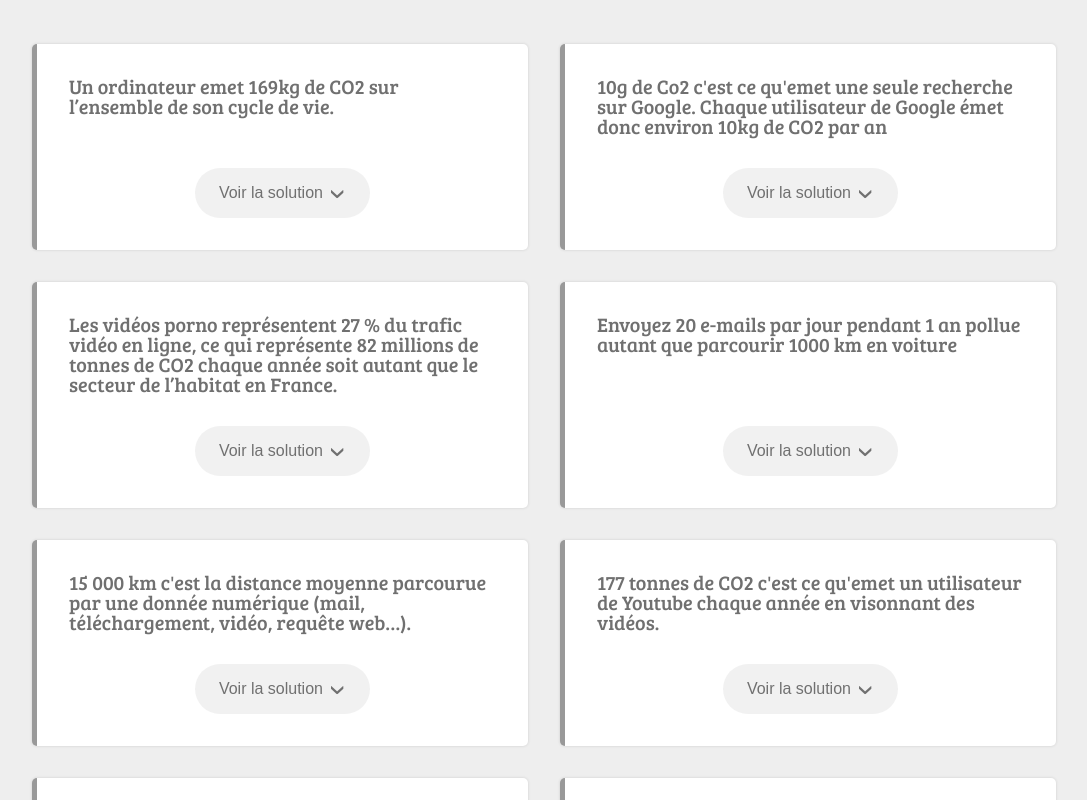
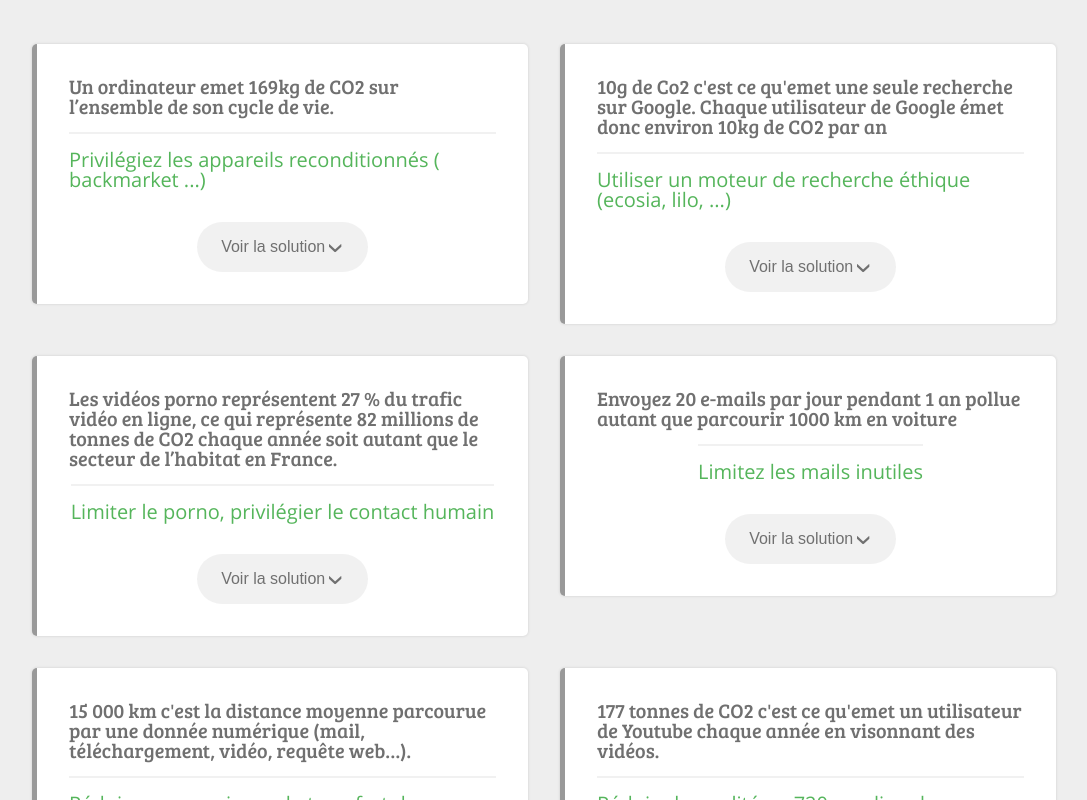
Before and after one commit to Mathieu33260/hackaton-pwa, a Vue app: page /#/practices in a window 1280 px wide. Shown: the part 1080-1880 px from the top of the page, without its empty margins (96-1183 px from the left). Built offline with nearby package versions, Linux system fonts and the light colour scheme.

Commit message:
WIP : good practices

```diff
--- a/src/views/Practices.vue
+++ b/src/views/Practices.vue
@@ -21,9 +21,11 @@
             </div>
             <div class="content">
                 <div class="block" v-for="data in filteredData">
-                    <p>{{ data.fact }}</p>
-                    <button @click="more(data)">Voir la solution <span class="chevron">›</span></button>
-                    <p v-if="data.extended">{{ data.tip }}</p>
+                    <p class="fact">{{ data.fact }}</p>
+                    <p class="tip">{{ data.tip }}</p>
+                    <button @click="more(data)" class="more">
+                        <span class="text">Voir la solution</span>
+                        <span class="chevron">›</span></button>
                 </div>
             </div>
         </section>
@@ -190,6 +192,7 @@
         display: flex;
         flex-wrap: wrap;
         justify-content: space-between;
+        align-items: flex-start;
         width: 80%;
         margin: 4rem auto;
     }
@@ -231,11 +234,20 @@
         border-left-color: #333333;
     }
 
-    .content .block p{
+    .content .block .fact{
         font-family: "BreeSerif";
         color: #707070;
         font-size: 1.25rem;
+        margin-bottom: 1rem;
+    }
+
+    .content .block .tip{
+        font-family: "OpenSans";
+        color: #55B55B;
+        font-size: 1.25rem;
         margin-bottom: 2rem;
+        border-top: 2px solid #F1F1F1;
+        padding-top: 1rem;
     }
 
     .content .block button{
@@ -249,7 +261,7 @@
         background-color: #EEEEEECC;
     }
 
-    .content .block .chevron{
+    .content .block .more .chevron{
         display: inline-block;
         vertical-align: middle;
         transform: rotate(90deg);
```
